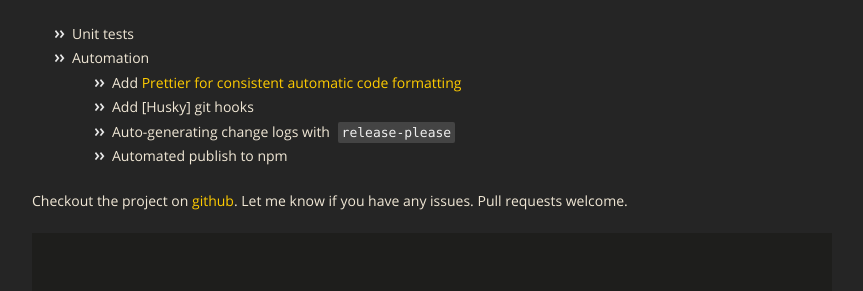
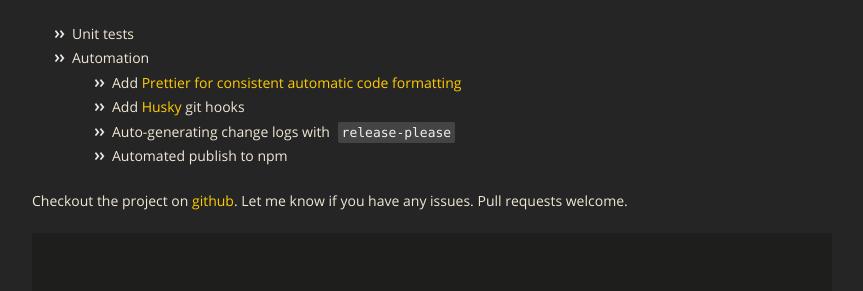
Before and after one commit to socsieng/socsieng.github.io, a Jekyll site: the page built from _posts/2020-09-16-released-sendkeys-macos-now-stable.md, in a window 1280 px wide. Shown: the part 364-655 px from the top of the page, without its empty margins (208-1071 px from the left). Built offline with Jekyll 4.4.1, drawn with Linux system fonts in a browser that asks for light colours; part of the change alters nothing that is shown.

```diff
--- a/_posts/2020-09-16-released-sendkeys-macos-now-stable.md
+++ b/_posts/2020-09-16-released-sendkeys-macos-now-stable.md
@@ -18,7 +18,7 @@ Hygiene related activities include:
 - Automation
   - Add [Prettier for consistent automatic code
     formatting]({% post_url 2020-09-10-automated-code-formatting-with-prettier %})
-  - Add [Husky] git hooks
+  - Add [Husky](https://github.com/typicode/husky) git hooks
   - Auto-generating change logs with [`release-please`](https://github.com/GoogleCloudPlatform/release-please-action)
   - Automated publish to npm
 
```
